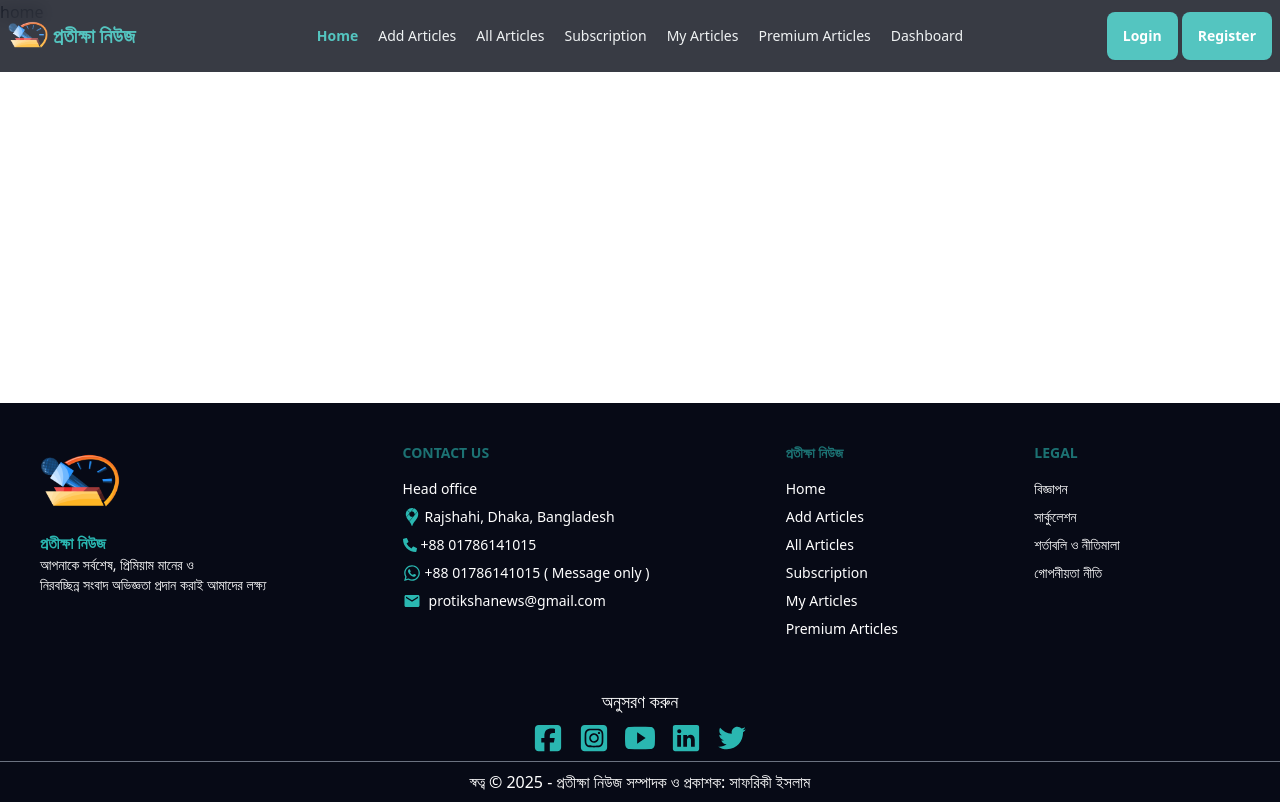
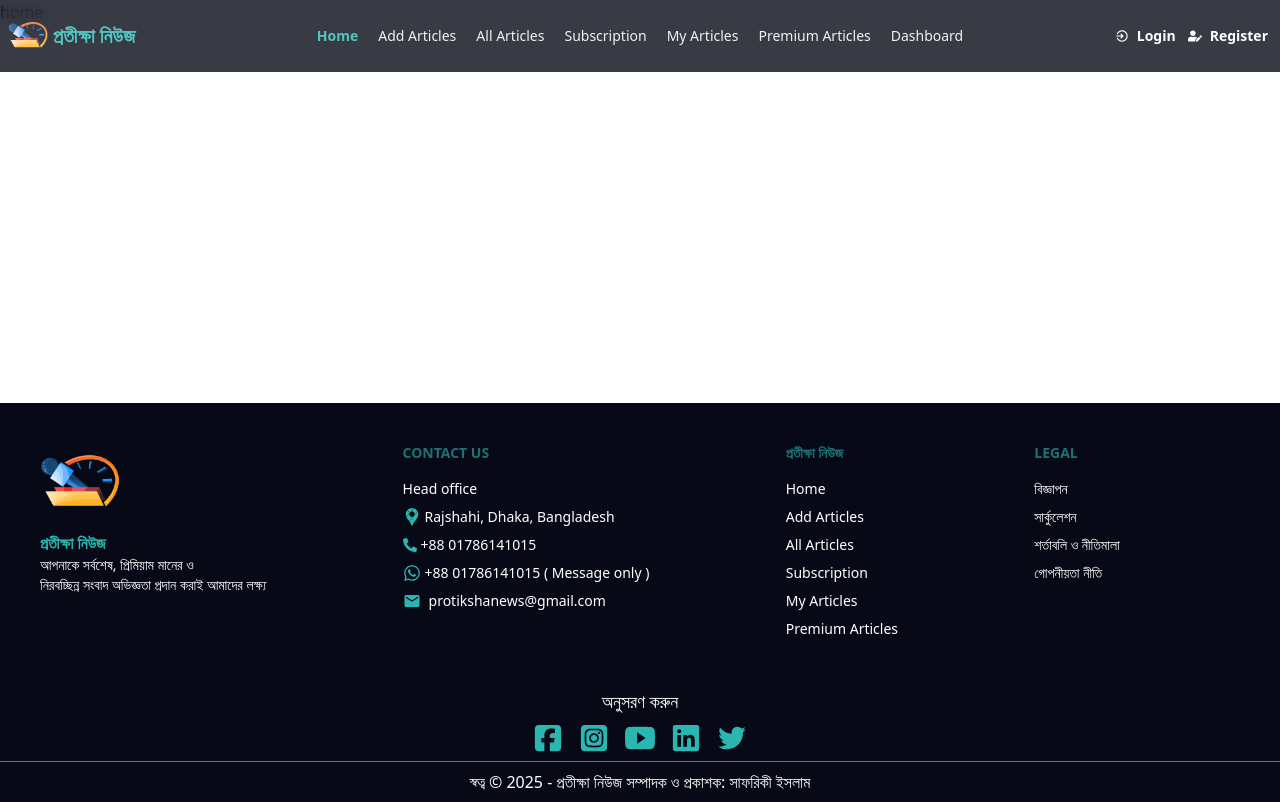
Before and after one commit to shafriki/pratiksha-news-client-side, a React (Vite) app: page / in a window 1280 px wide. Built offline with nearby package versions, Linux system fonts and the light colour scheme.

Commit message:
firebase initial setup complete

```diff
--- /dev/null
+++ b/src/Firebase/firebase.config.js
@@ -0,0 +1,12 @@
+import { initializeApp } from 'firebase/app'
+
+const firebaseConfig = {
+  apiKey: import.meta.env.VITE_apiKey,
+  authDomain: import.meta.env.VITE_authDomain,
+  projectId: import.meta.env.VITE_projectId,
+  storageBucket: import.meta.env.VITE_storageBucket,
+  messagingSenderId: import.meta.env.VITE_messagingSenderId,
+  appId: import.meta.env.VITE_appId,
+}
+
+export const app = initializeApp(firebaseConfig)
--- a/src/Pages/Shared/Navbar/Navbar.jsx
+++ b/src/Pages/Shared/Navbar/Navbar.jsx
@@ -1,6 +1,9 @@
 import React from 'react';
 import { Link, NavLink } from 'react-router-dom';
-import news from '../../../assets/logo (1).png'
+import news from '../../../assets/logo (1).png';
+import { IoMdLogIn } from "react-icons/io";
+import { FaUserEdit } from "react-icons/fa";
+
 const Navbar = () => {
 
     const Links = <>
@@ -46,8 +49,8 @@ const Navbar = () => {
                 </ul>
             </div>
             <div className="navbar-end flex gap-1 items-center">
-                <Link to='/login' className="btn bg-[#2AB7B1] text-white border-none">Login</Link>
-                <Link to='/register' className="btn bg-[#2AB7B1] text-white border-none">Register</Link>
+                <Link to='/login' className="btn btn-ghost px-1 text-white border-none"><IoMdLogIn />Login</Link>
+                <Link to='/register' className="btn btn-ghost px-1 text-white border-none"><FaUserEdit />Register</Link>
             </div>
         </div>
         </div>
```
Also changed, not shown: 1 other file (tests, documents, lock files or other folders).
